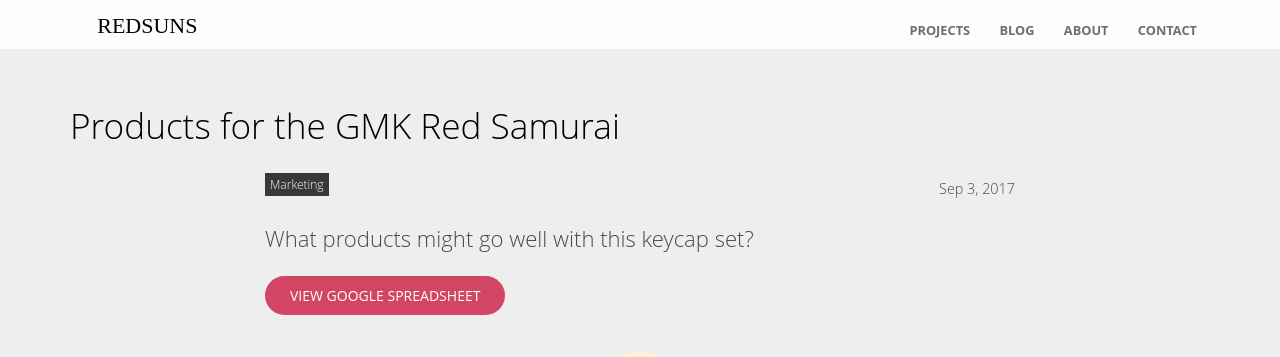
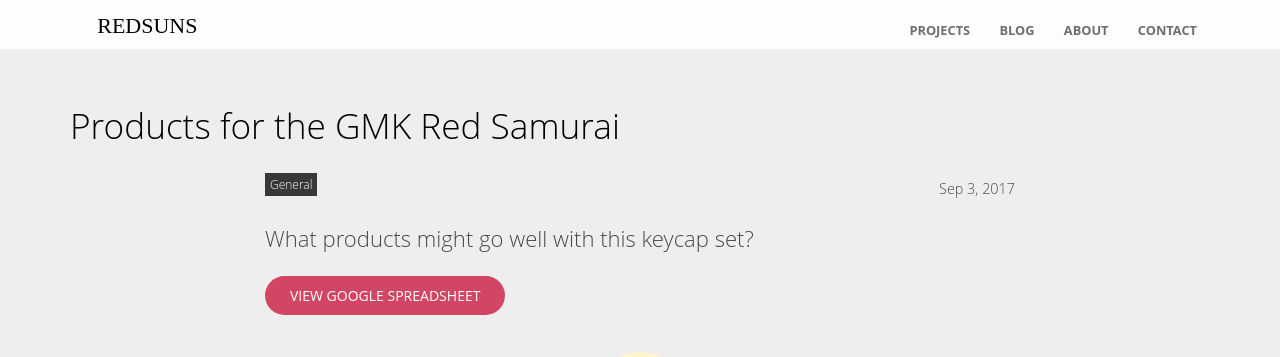
Before and after one commit to RedSunsRMK/redsunsrmk.github.io, a Jekyll site: the page built from _posts/2017-09-03-products-for-the-red-samurai.html, in a window 1280 px wide and 968 px high. Shown: the top 357 px of the window. Built offline with Jekyll 4.4.1, drawn with Linux system fonts in a browser that asks for light colours.

Commit message:
Update 2017-09-03-products-for-the-red-samurai.html

```diff
--- a/_posts/2017-09-03-products-for-the-red-samurai.html
+++ b/_posts/2017-09-03-products-for-the-red-samurai.html
@@ -1,9 +1,8 @@
 ---
 date: 2017-09-03
 title: Products for the GMK Red Samurai
-heading: Products for the GMK Red Samurai
 categories:
-  - marketing
+  - general
 author_staff_member: redsuns
 ---
 <p>What products might go well with this keycap set?</p>
```
